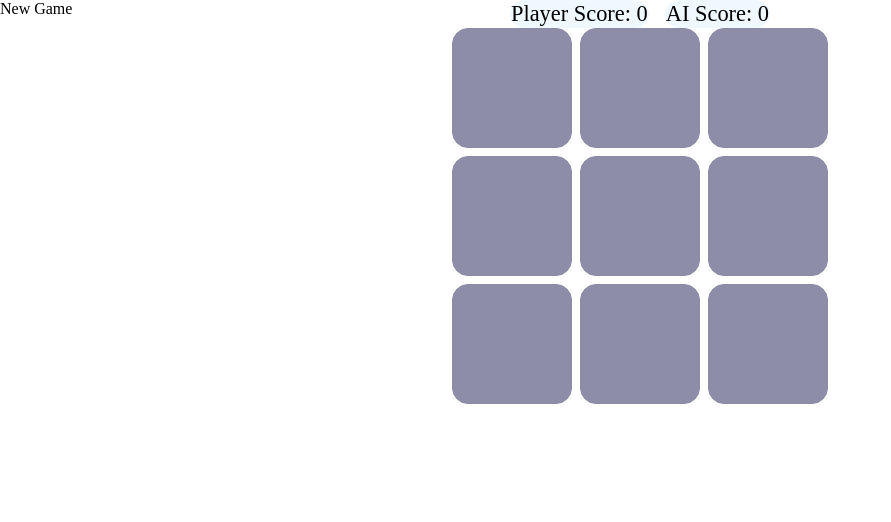
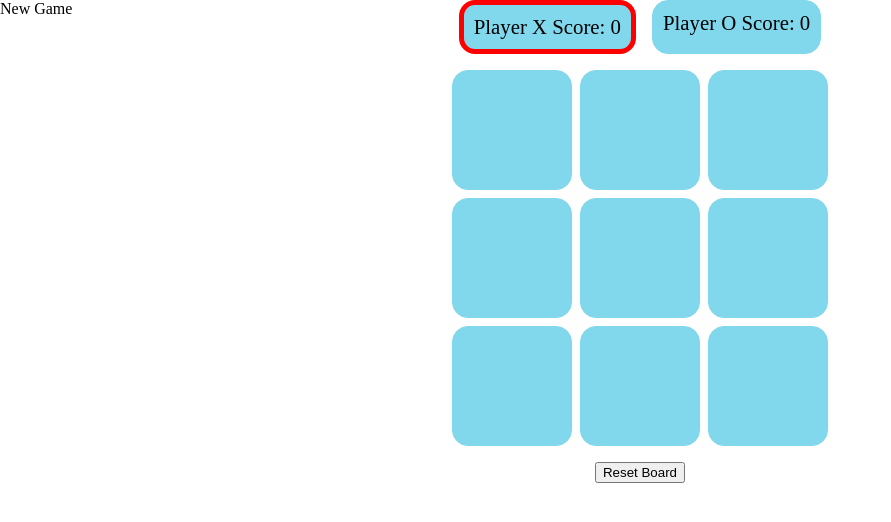
Before and after one commit to smmmfrd/tic-tac-toe, a plain HTML site: page index.html in a window 1280 px wide. Shown: the whole page, without its empty margins (0-891 px from the left). Drawn offline with Linux system fonts and the light colour scheme.

Commit message:
Add Marking Boxes Functionality No Logic

```diff
--- a/index.html
+++ b/index.html
@@ -6,6 +6,7 @@
     <meta name="viewport" content="width=device-width, initial-scale=1.0">
     <title>smmmfrd's Tic-Tac-Toe</title>
     <link rel="stylesheet" href="style.css">
+    <script defer src="./script.js"></script>
 </head>
 <body>
     <div id="options">
@@ -13,8 +14,8 @@
     </div>
     <div id="game">
         <div id="scoreboard">
-            <div id="player-score" class="score-display">Player Score: 0</div>
-            <div id="enemy-score" class="score-display">AI Score: 0</div>
+            <div id="x-score" class="score-display">Player X Score: 0</div>
+            <div id="o-score" class="score-display">Player O Score: 0</div>
         </div>
         <div id="game-container">
             <div class="square"></div>
@@ -27,6 +28,9 @@
             <div class="square"></div>
             <div class="square"></div>
         </div>
+        <div>
+            <button id="reset-button">Reset Board</button>
+        </div>
     </div>
 </body>
 </html>
--- a/script.js
+++ b/script.js
@@ -0,0 +1,49 @@
+const squares = [...document.querySelectorAll(".square")];
+
+const resetButton = document.querySelector('#reset-button');
+
+const playerX = document.querySelector("#x-score");
+const playerO = document.querySelector("#o-score");
+var currentValue = '';
+
+const GameSquare = (element) => {
+    const logElement = () => console.log(element);
+
+    const changeValue = (input) => {
+        element.textContent = input.toUpperCase();
+        ToggleTurn();
+    }
+
+    const reset = () => element.textContent = '';
+
+    return {logElement, changeValue, reset};
+}
+
+var game = squares.map((element) => {
+    var newSquare = GameSquare(element);
+    element.addEventListener('click', function() {
+        newSquare.changeValue(currentValue);
+    });
+    return newSquare;
+});
+
+function ToggleTurn(){
+    if(currentValue === 'X'){
+        playerX.classList.remove('selected');
+        playerO.classList.add('selected');
+        currentValue = 'O';
+    } else {
+        playerX.classList.add('selected');
+        playerO.classList.remove('selected');
+        currentValue = 'X';
+    }
+}
+
+function resetBoard(){
+    game.forEach((square) =>{
+        square.reset();
+    });
+}
+resetButton.addEventListener('click', () => resetBoard());
+
+ToggleTurn();
--- a/style.css
+++ b/style.css
@@ -1,6 +1,6 @@
 :root{
-    --score-display-color: aliceblue;
-    --square-color: rgb(141, 141, 168);
+    --score-display-color: rgb(129, 215, 236);
+    --square-color: rgb(129, 215, 236);
     --square-size: 120px;
     --square-gap: 8px;
 }
@@ -18,6 +18,7 @@ body{
     display: flex;
     flex-direction: column;
     align-items: center;
+    gap: 1rem;
 }
 
 #scoreboard{
@@ -27,10 +28,16 @@ body{
 }
 
 .score-display{
-    font-size: 1.4rem;
+    font-size: 1.3rem;
+    padding: 10px;
 
     background-color: var(--score-display-color);
     border: 1px solid var(--score-display-color);
+    border-radius: 16px;
+}
+
+.score-display.selected{
+    border: 5px solid red;
     border-radius: 16px;
 }
 
@@ -42,6 +49,13 @@ body{
 }
 
 .square{
+    user-select: none;
+    text-align: center;
+    line-height: var(--square-size);
+    font-size: var(--square-size);
+
+    font-family: system-ui, -apple-system, BlinkMacSystemFont, 'Segoe UI', Roboto, Oxygen, Ubuntu, Cantarell, 'Open Sans', 'Helvetica Neue', sans-serif;
+
     background-color: var(--square-color);
     border: 1px solid var(--square-color);
     border-radius: 16px;
```
